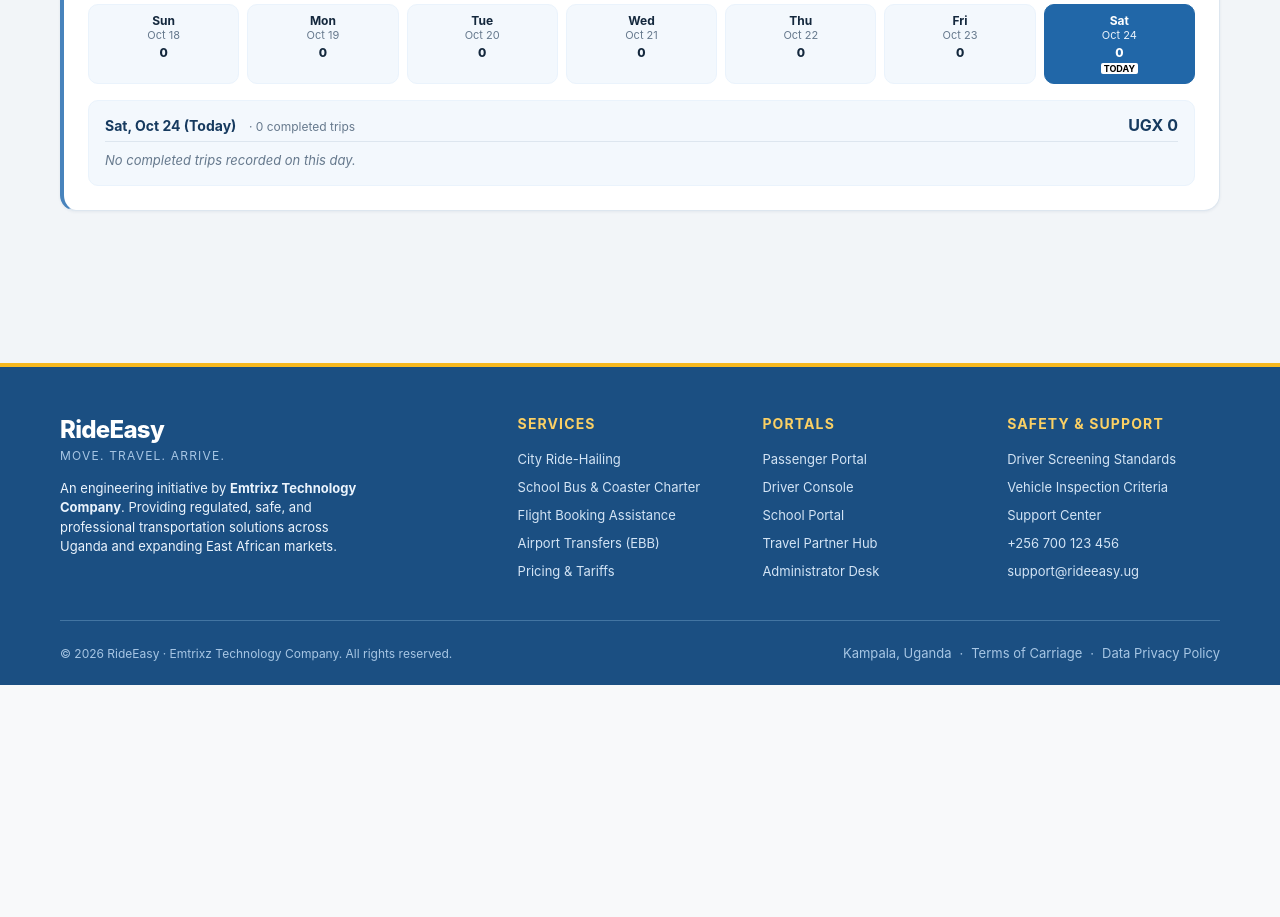
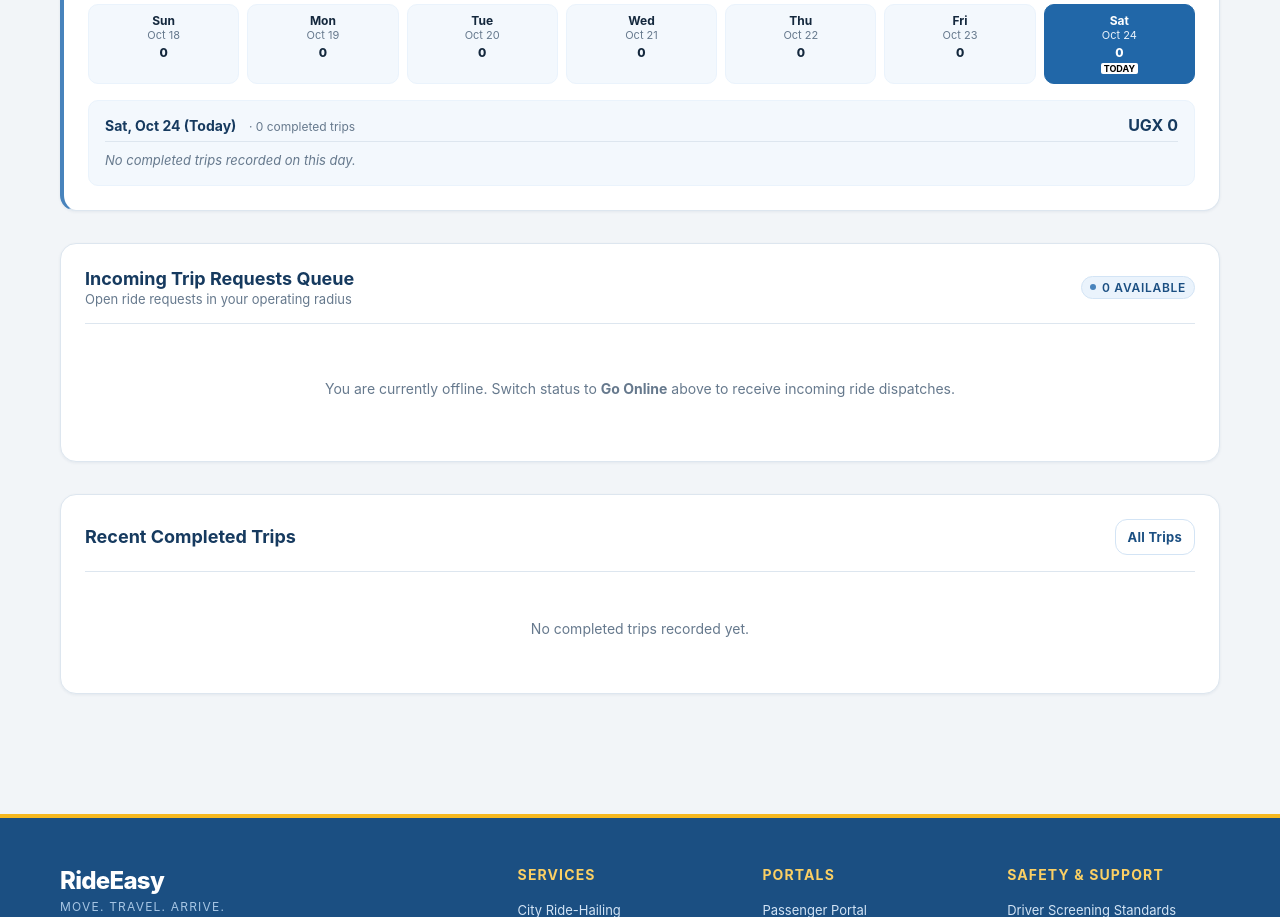
Before and after one commit to trinitylemon014-cpu/RIDEEASY, a Flask app: page /driver/dashboard in a window 1280 px wide. Shown: the part 1192-2109 px from the top of the page. Before the commit the page ends 1877 px from the top, so only its background shows below. Run offline with Flask 3, Linux system fonts and the light colour scheme; a user stored in the database is signed in; data comes from the database, SQL or seed files in the repository; data that the repository does not hold is empty; some libraries are stand-ins or nearby versions.

Commit message:
Show pending driver trip offers
Co-authored-by: Copilot <223556219+Copilot@users.noreply.github.com>

```diff
--- a/rideeasy/app/routes/driver.py
+++ b/rideeasy/app/routes/driver.py
@@ -111,6 +111,27 @@ def dashboard():
 
     earnings_summary = get_driver_earnings_summary(user["id"], db)
     photo_count = VehiclePhotoService.count_photos(vehicle["id"]) if vehicle else 0
+    pending_rides = []
+    active_ride = None
+    if profile and profile["is_online"] and profile["verification_status"] == "APPROVED":
+        pending_rides = db.fetchall(
+            """SELECT r.*, u.full_name AS passenger_name, u.phone AS passenger_phone
+               FROM rides r
+               JOIN users u ON u.id = r.passenger_id
+               WHERE r.driver_id = ? AND r.status = 'DRIVER_ASSIGNED'
+                 AND r.driver_response_status = 'PENDING'
+               ORDER BY r.created_at ASC""",
+            (user["id"],)
+        )
+    active_ride = db.fetchone(
+        """SELECT r.*, u.full_name AS passenger_name, u.phone AS passenger_phone
+           FROM rides r
+           JOIN users u ON u.id = r.passenger_id
+           WHERE r.driver_id = ? AND r.status NOT IN ('COMPLETED', 'CANCELLED')
+             AND r.driver_response_status = 'ACCEPTED'
+           ORDER BY r.created_at DESC LIMIT 1""",
+        (user["id"],)
+    )
 
     return render_template(
         "driver/dashboard.html",
@@ -120,7 +141,9 @@ def dashboard():
         total_earnings=total_earnings["total"],
         earnings_summary=earnings_summary,
         photo_count=photo_count,
-        show_dispatch_sections=False
+        pending_rides=pending_rides,
+        active_ride=active_ride,
+        show_dispatch_sections=True
     )
 
 @driver_bp.route("/api/earnings-summary")
@@ -148,6 +171,13 @@ def toggle_online():
     new_status = 0 if profile["is_online"] else 1
     if new_status:
         db.execute("UPDATE driver_profiles SET is_online = 1 WHERE user_id = ?", (user["id"],))
+        waiting_rides = db.fetchall(
+            """SELECT id FROM rides
+               WHERE driver_id IS NULL AND status IN ('REQUESTED', 'SEARCHING_FOR_DRIVER')
+               ORDER BY created_at ASC"""
+        )
+        for ride in waiting_rides:
+            RideDispatchService.dispatch_ride(ride["id"])
         msg = "You are now ONLINE and available for ride requests."
     else:
         pending_rides = db.fetchall(
@@ -198,14 +228,9 @@ def requests_list():
             WHERE (
                 (r.status = 'DRIVER_ASSIGNED' AND r.driver_id = ?
                     AND r.driver_response_status = 'PENDING')
-                OR (r.status IN ('REQUESTED', 'SEARCHING_FOR_DRIVER') AND r.driver_id IS NULL
-                    AND NOT EXISTS (
-                        SELECT 1 FROM rides active
-                        WHERE active.driver_id = ? AND active.status NOT IN ('COMPLETED', 'CANCELLED')
-                    ))
             )
-            ORDER BY CASE WHEN r.driver_id = ? THEN 0 ELSE 1 END, r.created_at DESC""",
-            (user["id"], user["id"], user["id"])
+            ORDER BY r.created_at ASC""",
+            (user["id"],)
         )
     return render_template(
         "driver/requests.html",
@@ -256,10 +281,8 @@ def accept_ride(ride_id):
             """UPDATE rides
                SET driver_id = ?, status = 'DRIVER_ASSIGNED',
                    driver_response_status = 'ACCEPTED', updated_at = CURRENT_TIMESTAMP
-               WHERE id = ? AND (
-                   (driver_id = ? AND status = 'DRIVER_ASSIGNED' AND driver_response_status = 'PENDING')
-                   OR (driver_id IS NULL AND status IN ('REQUESTED', 'SEARCHING_FOR_DRIVER'))
-               )
+               WHERE id = ? AND driver_id = ? AND status = 'DRIVER_ASSIGNED'
+                 AND driver_response_status = 'PENDING'
                  AND EXISTS (
                    SELECT 1 FROM driver_profiles d
                    WHERE d.user_id = ? AND d.is_online = 1 AND d.verification_status = 'APPROVED'
--- a/rideeasy/app/routes/passenger.py
+++ b/rideeasy/app/routes/passenger.py
@@ -641,11 +641,13 @@ def ride_detail(ride_id):
     )
     if not ride:
         abort(404)
+    can_cancel = ride["status"] not in ("TRIP_STARTED", "TRIP_COMPLETED", "COMPLETED", "CANCELLED")
     car_photos = VehiclePhotoService.photo_status(ride["vehicle_id"]) if ride.get("vehicle_id") else []
     return render_template(
         "passenger/ride_detail.html",
         user=user,
         ride=ride,
+        can_cancel=can_cancel,
         car_photos=car_photos,
         car_color_hex=VehiclePhotoService.color_hex(ride.get("color")),
     )
@@ -666,28 +668,33 @@ def cancel_ride(ride_id):
     if not ride:
         abort(404)
 
-    # Check if driver has already been assigned
     is_driver_assigned = bool(ride["driver_id"] or ride["status"] not in ("REQUESTED", "SEARCHING_FOR_DRIVER"))
+    can_cancel = ride["status"] not in ("TRIP_STARTED", "TRIP_COMPLETED", "COMPLETED", "CANCELLED")
 
     if request.method == "POST":
-        if is_driver_assigned:
-            flash("Under RideEasy cancellation rules, direct cancellation is locked once a driver has been dispatched. Please contact support or your driver.", "error")
+        if not can_cancel:
+            if ride["status"] == "CANCELLED":
+                flash("This ride has already been cancelled.", "info")
+            else:
+                flash("This ride can no longer be cancelled online after the trip has started.", "error")
             return redirect(url_for("passenger.ride_detail", ride_id=ride_id))
 
-        if ride["status"] == "CANCELLED":
-            flash("This ride has already been cancelled.", "info")
-            return redirect(url_for("passenger.ride_detail", ride_id=ride_id))
-
-        reason = request.form.get("reason", "Cancelled by passenger before driver assignment").strip()
+        reason = request.form.get("reason", "Cancelled by passenger").strip()
         custom_notes = request.form.get("custom_notes", "").strip()
         full_reason = f"{reason} — {custom_notes}" if custom_notes else reason
 
-        db.execute(
+        updated = db.execute(
             """UPDATE rides
-            SET status = 'CANCELLED', cancellation_reason = ?, cancelled_at = CURRENT_TIMESTAMP, updated_at = CURRENT_TIMESTAMP
-            WHERE id = ?""",
-            (full_reason, ride_id)
+               SET status = 'CANCELLED', cancellation_reason = ?,
+                   cancelled_at = CURRENT_TIMESTAMP, updated_at = CURRENT_TIMESTAMP
+               WHERE id = ? AND passenger_id = ?
+                 AND status NOT IN ('TRIP_STARTED', 'TRIP_COMPLETED', 'COMPLETED', 'CANCELLED')""",
+            (full_reason, ride_id, user["id"])
         )
+        if updated != 1:
+            flash("This ride changed and can no longer be cancelled online.", "warning")
+            return redirect(url_for("passenger.ride_detail", ride_id=ride_id))
+
         db.execute(
             "UPDATE rewards_redemptions SET status = 'ACTIVE', ride_id = NULL WHERE ride_id = ? AND status = 'USED'",
             (ride_id,)
@@ -703,16 +710,30 @@ def cancel_ride(ride_id):
         NotificationService.create_notification(
             user_id=user["id"],
             title="Ride Request Cancelled",
-            message=f"Your ride request #{ride_id[:8].upper()} was cancelled successfully before driver assignment.",
+            message=f"Your ride request #{ride_id[:8].upper()} was cancelled successfully.",
             notif_type="CANCELLATION",
             related_entity_id=ride_id
         )
+        if ride["driver_id"]:
+            NotificationService.create_notification(
+                user_id=ride["driver_id"],
+                title="Passenger cancelled the ride",
+                message=f"The passenger cancelled ride #{ride_id[:8].upper()}. Do not continue to pickup.",
+                notif_type="CANCELLATION",
+                related_entity_id=ride_id
+            )
 
-        flash(f"Ride request #{ride_id[:8].upper()} has been cancelled and logged in your ride history.", "info")
-        return redirect(url_for("passenger.rides_list"))
+        flash(f"Ride #{ride_id[:8].upper()} has been cancelled and logged in your ride history.", "info")
+        return redirect(url_for("passenger.ride_detail", ride_id=ride_id))
 
     # GET request displays the confirmation step with clear cancellation rules
-    return render_template("passenger/cancel_confirm.html", user=user, ride=ride, is_driver_assigned=is_driver_assigned)
+    return render_template(
+        "passenger/cancel_confirm.html",
+        user=user,
+        ride=ride,
+        is_driver_assigned=is_driver_assigned,
+        can_cancel=can_cancel
+    )
 
 @passenger_bp.route("/rides/<ride_id>/rate", methods=["POST"])
 def rate_ride(ride_id):
--- a/rideeasy/app/static/js/app.js
+++ b/rideeasy/app/static/js/app.js
@@ -61,7 +61,10 @@ document.addEventListener("DOMContentLoaded", () => {
 
   const driverOfferWatcher = document.getElementById("driver-offer-watcher");
   if (driverOfferWatcher) {
-    const seenOfferIds = new Set();
+    const seenOfferIds = new Set(
+      Array.from(document.querySelectorAll("[data-driver-offer-id]"))
+        .map((row) => row.dataset.driverOfferId)
+    );
 
     function showDriverOffer(offer) {
       const toast = document.createElement("div");
@@ -99,6 +102,15 @@ document.addEventListener("DOMContentLoaded", () => {
         if (!result.success || !Array.isArray(result.offers)) return;
 
         const currentOfferIds = new Set(result.offers.map((offer) => offer.id));
+        const unseenOffer = result.offers.find((offer) => !seenOfferIds.has(offer.id));
+        if (unseenOffer && ["/driver/dashboard", "/driver/requests"].includes(window.location.pathname)) {
+          const offerIsRendered = Array.from(document.querySelectorAll("[data-driver-offer-id]"))
+            .some((row) => row.dataset.driverOfferId === unseenOffer.id);
+          if (!offerIsRendered) {
+            window.location.reload();
+            return;
+          }
+        }
         const removedOffer = Array.from(document.querySelectorAll("[data-driver-offer-id]"))
           .some((row) => !currentOfferIds.has(row.dataset.driverOfferId));
         if (removedOffer) {
--- a/rideeasy/app/templates/base.html
+++ b/rideeasy/app/templates/base.html
@@ -85,6 +85,9 @@
                       <div style="padding: 0.5rem; border: 1px solid var(--color-light-grey); border-radius: var(--radius-sm); font-size: 0.75rem; background-color: var(--color-off-white);">
                         <div style="font-weight: 700; color: var(--color-black); margin-bottom: 0.15rem;">{{ n.title }}</div>
                         <div style="color: var(--color-dark-grey); line-height: 1.3;">{{ n.message }}</div>
+                        {% if current_user.role == 'DRIVER' and n.title == 'New trip awaiting your response' and n.related_entity_id %}
+                          <a href="/driver/requests" class="btn btn-primary btn-sm" style="margin-top: 0.4rem;">Review pending request</a>
+                        {% endif %}
                         <div style="display: flex; justify-content: space-between; align-items: center; margin-top: 0.35rem;">
                           <span class="text-subtle" style="font-size: 0.6875rem;">{{ n.created_at[:16] }}</span>
                           <form method="POST" action="/notifications/{{ n.id }}/dismiss" style="margin: 0;">
@@ -158,7 +161,9 @@
         {% elif current_user.role == 'DRIVER' %}
           <a href="/driver/dashboard" class="btn btn-secondary btn-sm">Overview</a>
           <a href="/map" class="btn btn-secondary btn-sm">Route Map</a>
-          <a href="/driver/requests" class="btn btn-secondary btn-sm">Awaiting Requests</a>
+          <a href="/driver/requests" class="btn btn-secondary btn-sm" {% if pending_driver_requests %}aria-label="Awaiting Requests, {{ pending_driver_requests }} pending"{% endif %}>
+            Awaiting Requests{% if pending_driver_requests %}<span class="status-dot" aria-hidden="true" style="display:inline-block;margin-left:0.35rem;"></span>{{ pending_driver_requests }}{% endif %}
+          </a>
           <a href="/driver/active-ride" class="btn btn-secondary btn-sm">Live Ride</a>
           <a href="/driver/trips" class="btn btn-secondary btn-sm">Completed Rides</a>
           <a href="/driver/verification" class="btn btn-secondary btn-sm">Verification</a>
--- a/rideeasy/app/templates/driver/dashboard.html
+++ b/rideeasy/app/templates/driver/dashboard.html
@@ -32,7 +32,9 @@
   </div>
 
   <div style="display: flex; gap: 0.5rem; flex-wrap: wrap; margin-bottom: 1.5rem;">
-    <a href="/driver/requests" class="btn btn-secondary btn-sm">Awaiting Requests</a>
+    <a href="/driver/requests" class="btn btn-secondary btn-sm">
+      Awaiting Requests{% if pending_rides %} ({{ pending_rides | length }}){% endif %}
+    </a>
     <a href="/driver/active-ride" class="btn btn-secondary btn-sm">Track Live Ride</a>
     <a href="/driver/trips" class="btn btn-secondary btn-sm">Completed Rides</a>
   </div>
@@ -189,6 +191,13 @@
   </script>
 
   {% if show_dispatch_sections %}
+  {% if pending_rides %}
+  <div class="alert alert-info" role="status" style="margin-bottom: 1.25rem;">
+    <strong>{{ pending_rides | length }} pending trip request{% if pending_rides | length != 1 %}s{% endif %}.</strong>
+    Review each offer and accept or decline it.
+    <a href="/driver/requests" class="btn btn-primary btn-sm" style="margin-left: 0.5rem;">Review requests</a>
+  </div>
+  {% endif %}
   <!-- Active Assigned Trip Control Console -->
   {% if active_ride %}
   <div class="card" style="margin-bottom: 2rem; border: 2px solid var(--color-black);">
@@ -279,7 +288,7 @@
           </thead>
           <tbody>
             {% for r in pending_rides %}
-              <tr>
+              <tr data-driver-offer-id="{{ r.id }}">
                 <td>#{{ r.id[:8].upper() }}</td>
                 <td>
                   <strong>{{ r.passenger_name }}</strong>
@@ -292,9 +301,14 @@
                 <td>{{ r.estimated_distance_km }} km</td>
                 <td style="font-weight: 700;">{{ r.estimated_fare_ugx | ugx }}</td>
                 <td>
-                  <form method="POST" action="/driver/rides/{{ r.id }}/accept">
-                    <button type="submit" class="btn btn-primary btn-sm">Accept Trip</button>
-                  </form>
+                  <div style="display: flex; gap: 0.4rem; flex-wrap: wrap;">
+                    <form method="POST" action="/driver/rides/{{ r.id }}/accept">
+                      <button type="submit" class="btn btn-primary btn-sm">Accept trip</button>
+                    </form>
+                    <form method="POST" action="/driver/rides/{{ r.id }}/decline">
+                      <button type="submit" class="btn btn-secondary btn-sm">Decline</button>
+                    </form>
+                  </div>
                 </td>
               </tr>
             {% endfor %}
```
Also changed, not shown: rideeasy/app/__init__.py (+10 -0 lines), rideeasy/tests/test_driver_dispatch.py (+48 -0 lines).
